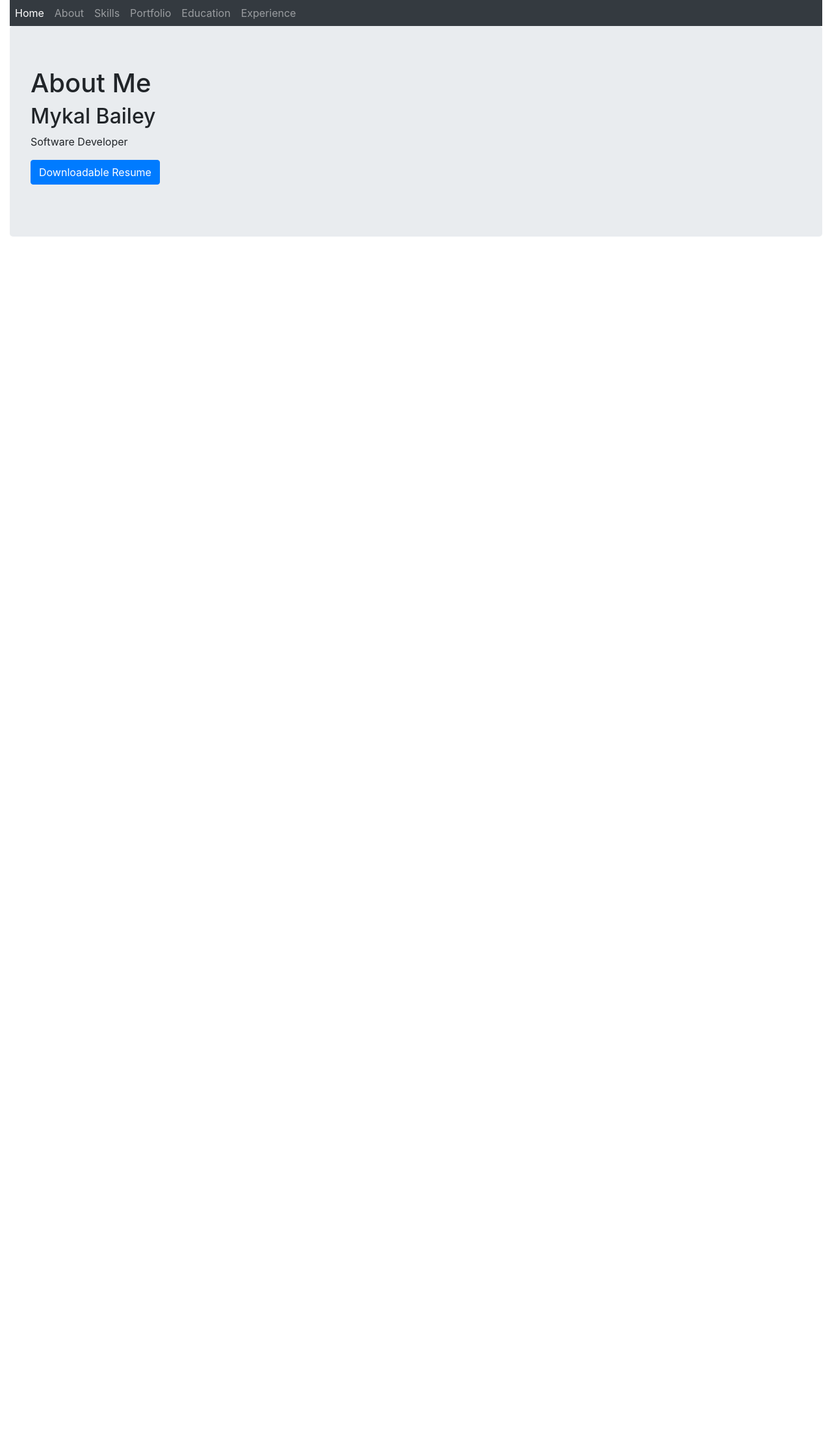
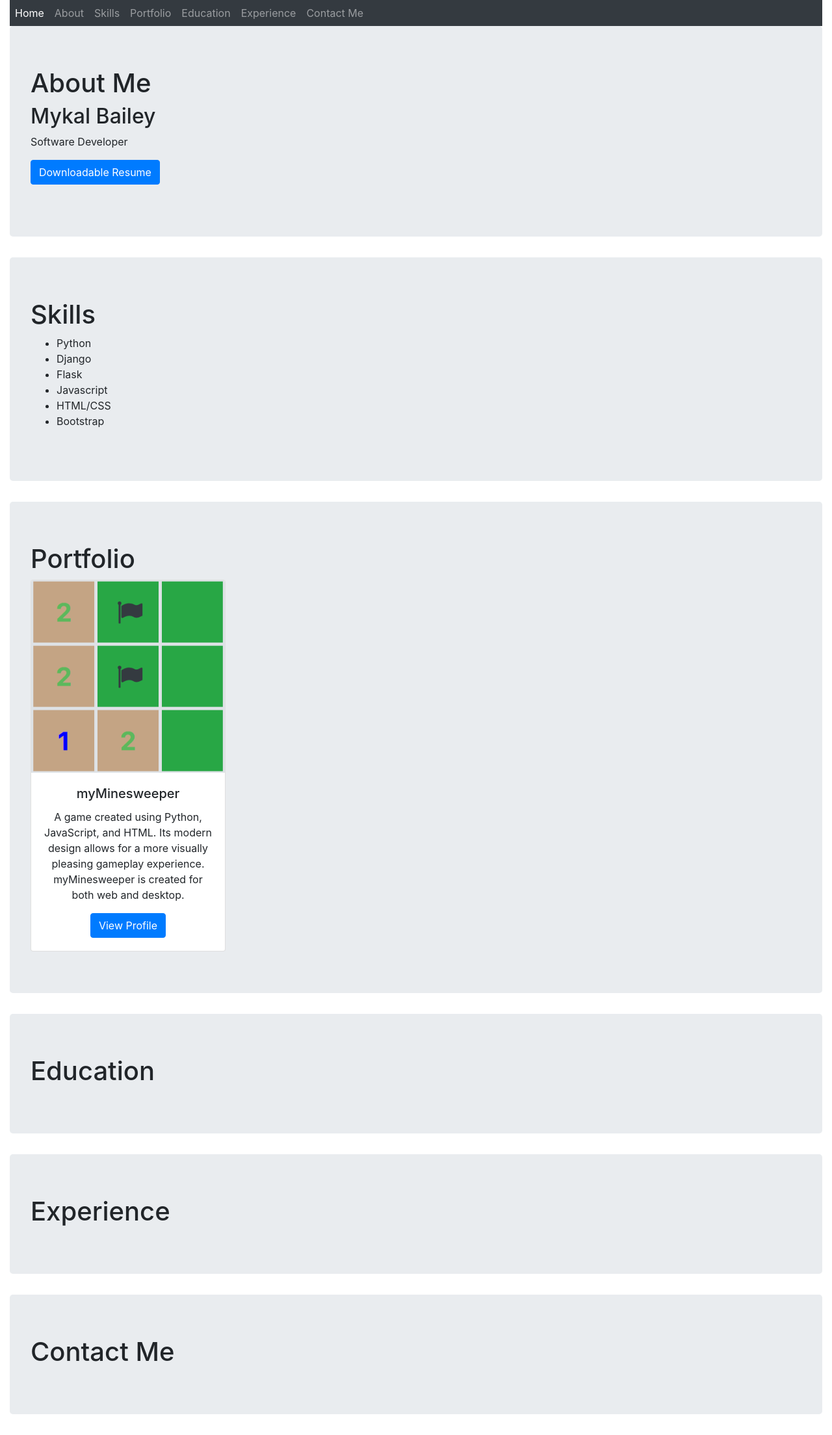
Before and after one commit to RasbeeTech/Django-Portfolio, a Django app: template portfolio/MykalBailey/templates/hello_world.html in a window 1280 px wide. Shown: the whole page at 65% size. Before the commit the page ends 364 px from the top, so only its background shows below. Run offline with Django 3.2, Linux system fonts and the light colour scheme; the template is opened without the code that fills it, so the values that code supplies are empty; parts of the project's set-up code (start-up, migrations or seed data) failed here and were passed over; some libraries are stand-ins or nearby versions.

Commit message:
update portfolio page
- Added sections
- added some images for portfolio section

```diff
--- a/portfolio/MykalBailey/templates/hello_world.html
+++ b/portfolio/MykalBailey/templates/hello_world.html
@@ -14,6 +14,7 @@
                 <a href="#" class="nav-item nav-link">Portfolio</a>
                 <a href="#" class="nav-item nav-link">Education</a>
                 <a href="#" class="nav-item nav-link">Experience</a>
+                <a href="#" class="nav-item nav-link">Contact Me</a>
             </div>
         </div>
     </nav>
@@ -23,8 +24,36 @@
         <p>Software Developer</p>
         <p><a href="#" class="btn btn-primary btn-md">Downloadable Resume</a></p>
     </div>
-    <div>
-
+    <div class="jumbotron">
+        <h1>Skills</h1>
+        <ul>
+            <li>Python</li>
+            <li>Django</li>
+            <li>Flask</li>
+            <li>Javascript</li>
+            <li>HTML/CSS</li>
+            <li>Bootstrap</li>
+        </ul>
+    </div>
+    <div class="jumbotron">
+        <h1>Portfolio</h1>
+        <div class="card" style="width: 300px;">
+          <img src="static/images/myMinesweeper_image_1.png" class="card-img-top" alt="...">
+          <div class="card-body text-center">
+              <h5 class="card-title">myMinesweeper</h5>
+              <p class="card-text">A game created using Python, JavaScript, and HTML. Its modern design allows for a more visually pleasing gameplay experience. myMinesweeper is created for both web and desktop.</p>
+              <a href="#" class="btn btn-primary">View Profile</a>
+          </div>
+        </div>
+    </div>
+    <div class="jumbotron">
+        <h1>Education</h1>
+    </div>
+    <div class="jumbotron">
+        <h1>Experience</h1>
+    </div>
+    <div class="jumbotron">
+        <h1>Contact Me</h1>
     </div>
 </div>
 {% endblock %}
```
Also changed, not shown: portfolio/MykalBailey/static/images/myMinesweeper_image.png (added), portfolio/MykalBailey/static/images/myMinesweeper_image_1.png (added).
